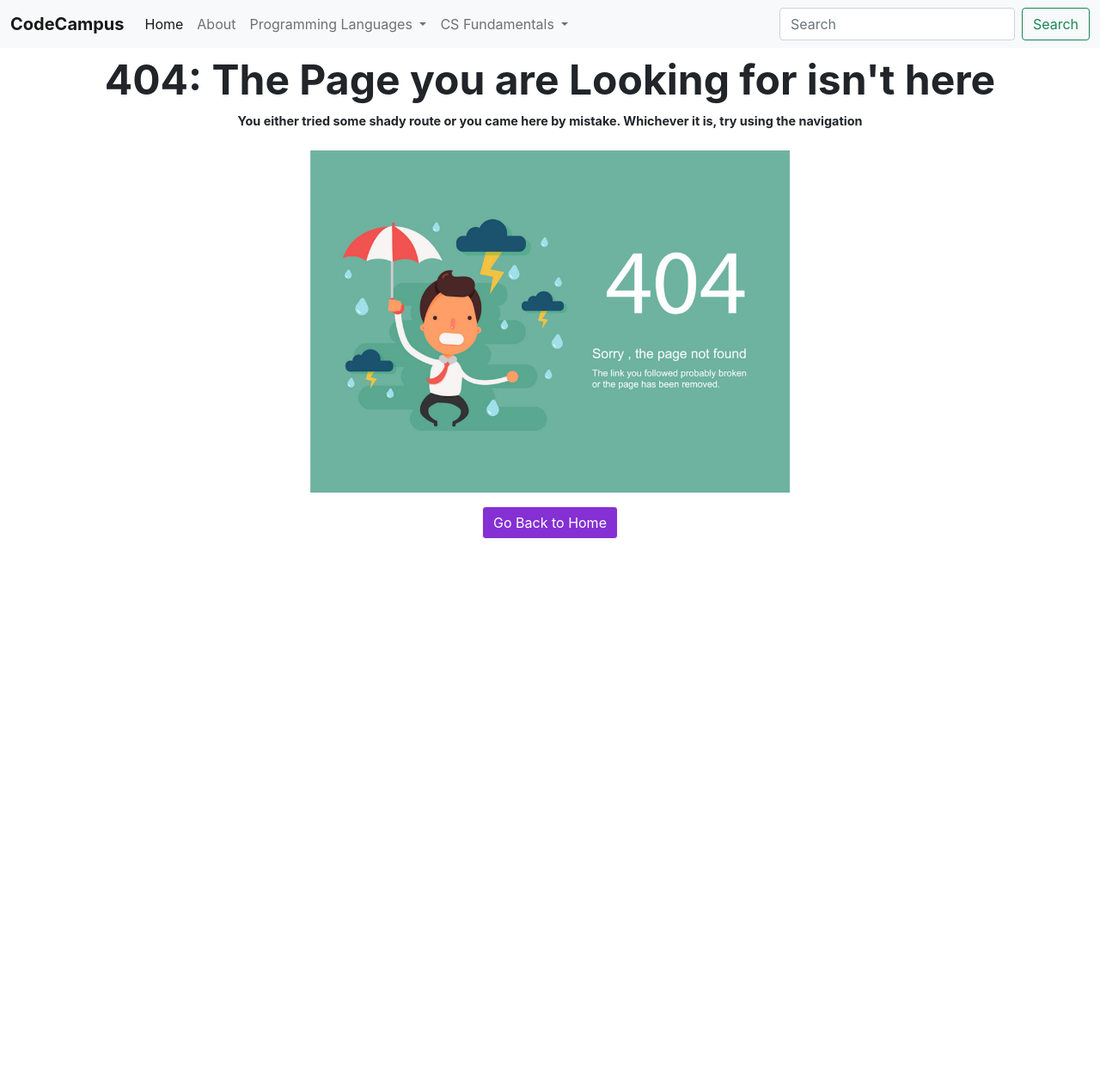
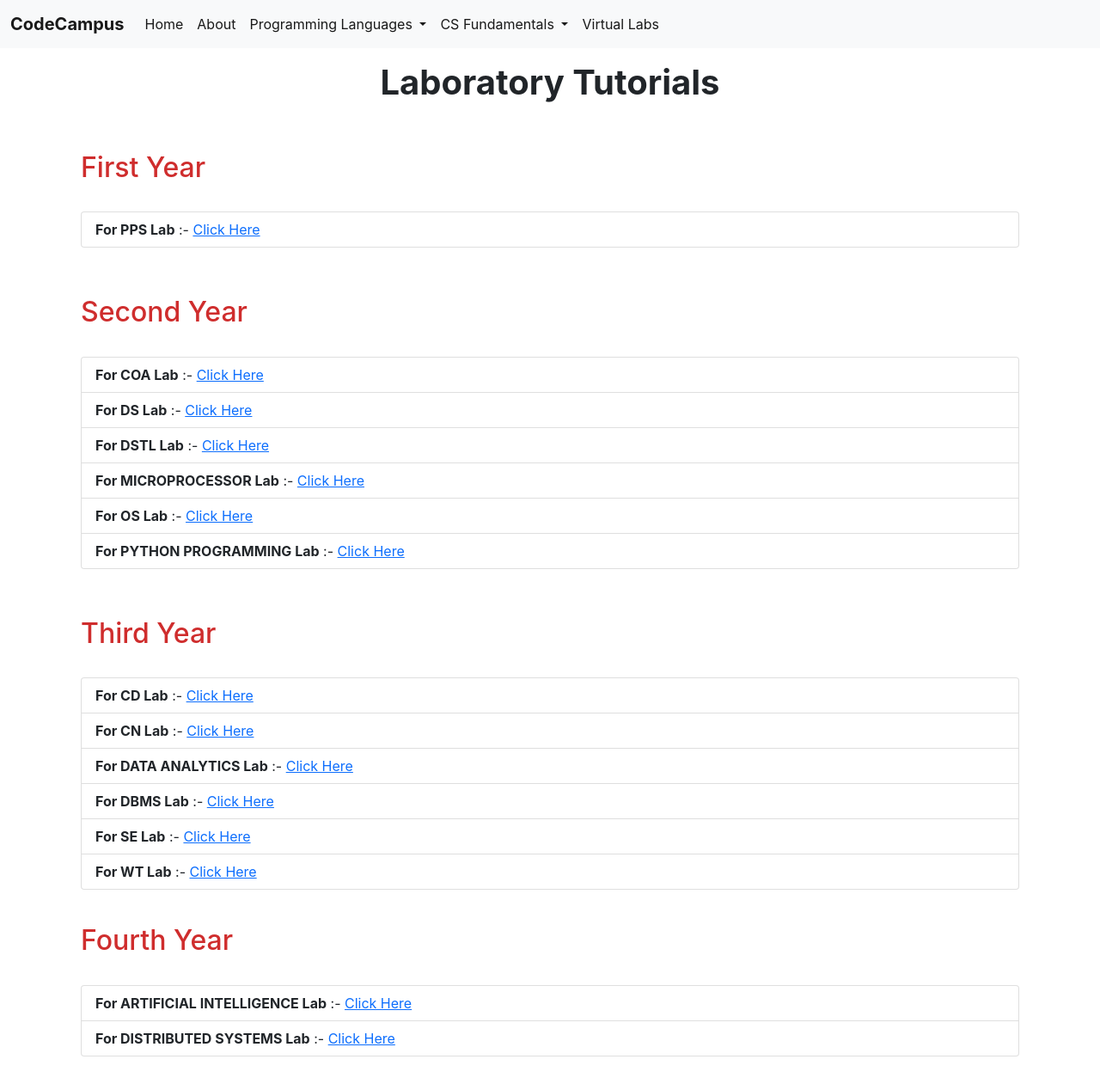
Before and after one commit to Manas0916/CodeCampus, a React (Create React App) app: page /virtuallab in a window 1280 px wide. Shown: the top 1268 px of the page at 86% size. Before the commit the page ends 800 px from the top, so only its background shows below. Built offline with nearby package versions, Linux system fonts and the light colour scheme.

Commit message:
Added VirtualLab

```diff
--- a/src/App.js
+++ b/src/App.js
@@ -2,6 +2,7 @@ import './App.css';
 import Navbar from './components/Navbar';
 import {BrowserRouter as Router, Routes, Route,} from "react-router-dom";
 import Home from './components/Home';
+import VirtualLab from './components/VirtualLab';
 import Project from './components/Project';
 import Resume from './components/Resume';
 import TcsNqtPrep from './components/TcsNqtPrep';
@@ -18,6 +19,7 @@ function App() {
         <Navbar/>
         <Routes>
           <Route exact path="/" element={<Home/>}></Route>
+          <Route exact path="/virtuallab" element={<VirtualLab/>}></Route>
           <Route exact path="/project" element={<Project/>}></Route>
           <Route exact path="/resume" element={<Resume/>}></Route>
           <Route exact path="/tcsnqtprep" element={<TcsNqtPrep/>}></Route>
--- a/src/components/Navbar.js
+++ b/src/components/Navbar.js
@@ -5,7 +5,7 @@ const Navbar = () => {
     return (
         //  navbar background color
         // style={{backgroundColor: "#1f2937"}}
-    <nav className="navbar navbar-expand-lg navbar-light bg-light" style={{backgroundColor: "#e3f2fd"}}>
+        <nav className="navbar navbar-expand-lg navbar-light bg-light" style={{ backgroundColor: "#e3f2fd" }}>
             <div className="container-fluid">
                 {/* navbar color */}
                 {/* style={{color : "#d8b3fe"}} */}
@@ -16,10 +16,10 @@ const Navbar = () => {
                 <div className="collapse navbar-collapse" id="navbarSupportedContent">
                     <ul className="navbar-nav me-auto mb-2 mb-lg-0">
                         <li className="nav-item"> <Link className="nav-link active" aria-current="page" to="/">Home</Link> </li>
-            <li className="nav-item"> <Link className="nav-link" to="/about">About</Link> </li>
+                        <li className="nav-item"> <Link className="nav-link active" to="/about">About</Link> </li>
 
                         <li className="nav-item dropdown">
-                <Link className="nav-link dropdown-toggle" to="/" role="button" data-mdb-toggle="dropdown" aria-haspopup="true" data-bs-toggle="dropdown" id="navbarDropdownMenuLink"  aria-expanded="false"> Programming Languages </Link>
+                            <Link className="nav-link active dropdown-toggle" to="/" role="button" data-mdb-toggle="dropdown" aria-haspopup="true" data-bs-toggle="dropdown" id="navbarDropdownMenuLink" aria-expanded="false"> Programming Languages </Link>
 
                             <ul className="dropdown-menu" aria-labelledby="navbarDropdownMenuLink">
                                 <li >
@@ -30,7 +30,7 @@ const Navbar = () => {
                                             <Link className="dropdown-item" to="/">Practice Coding Questions &raquo;</Link>
                                             <ul className="dropdown-submenu dropdown-menu">
                                                 <li><Link className="dropdown-item" target='_blank' rel='noreferrer' to='https://practice.geeksforgeeks.org/explore?page=1&category[]=CPP&difficulty[]=-1&sortBy=submissions&utm_source=geeksforgeeks&utm_medium=article_practice_tab&utm_campaign=article_practice_tab'>Basic</Link></li>
-                                    <li><Link className="dropdown-item"  target='_blank' rel='noreferrer'to='https://practice.geeksforgeeks.org/explore?page=1&category[]=CPP&difficulty[]=0&sortBy=submissions&utm_source=geeksforgeeks&utm_medium=article_practice_tab&utm_campaign=article_practice_tab'>Easy</Link></li>
+                                                <li><Link className="dropdown-item" target='_blank' rel='noreferrer' to='https://practice.geeksforgeeks.org/explore?page=1&category[]=CPP&difficulty[]=0&sortBy=submissions&utm_source=geeksforgeeks&utm_medium=article_practice_tab&utm_campaign=article_practice_tab'>Easy</Link></li>
                                                 <li><Link className="dropdown-item" target='_blank' rel='noreferrer' to='https://practice.geeksforgeeks.org/explore?page=1&category[]=CPP&difficulty[]=1&sortBy=submissions&utm_source=geeksforgeeks&utm_medium=article_practice_tab&utm_campaign=article_practice_tab'>Medium</Link></li>
                                             </ul>
                                         </li>
@@ -44,7 +44,7 @@ const Navbar = () => {
                                             <Link className="dropdown-item" to="/">Practice Coding Questions &raquo;</Link>
                                             <ul className="dropdown-submenu dropdown-menu">
                                                 <li><Link className="dropdown-item" target='_blank' rel='noreferrer' to='http://bit.ly/3JpS7ki'>Basic</Link></li>
-                                    <li><Link className="dropdown-item"  target='_blank' rel='noreferrer'to='http://bit.ly/3L9T4yq'>Easy</Link></li>
+                                                <li><Link className="dropdown-item" target='_blank' rel='noreferrer' to='http://bit.ly/3L9T4yq'>Easy</Link></li>
                                                 <li><Link className="dropdown-item" target='_blank' rel='noreferrer' to='http://bit.ly/3J0XZzf'>Medium</Link></li>
                                             </ul>
                                         </li>
@@ -63,7 +63,7 @@ const Navbar = () => {
                         </li>
 
                         <li className="nav-item dropdown">
-                <Link className="nav-link dropdown-toggle" to="/" role="button" data-bs-toggle="dropdown" aria-haspopup="true" aria-expanded="false"> CS Fundamentals </Link>
+                            <Link className="nav-link active dropdown-toggle" to="/" role="button" data-bs-toggle="dropdown" aria-haspopup="true" aria-expanded="false"> CS Fundamentals </Link>
                             <ul className="dropdown-menu">
                                 <li><Link className="dropdown-item" target='_blank' to="https://www.interviewbit.com/operating-system-interview-questions/">Operating Systems</Link></li>
                                 <li><Link className="dropdown-item" target='_blank' to="https://www.interviewbit.com/networking-interview-questions/">Computer Networks</Link></li>
@@ -71,11 +71,8 @@ const Navbar = () => {
                                 <li><Link className="dropdown-item" target='_blank' to="https://www.interviewbit.com/oops-interview-questions/">OOPS Concepts</Link></li>
                             </ul>
                         </li>
+                        <li className="nav-item"> <Link className="nav-link active" to="/virtuallab">Virtual Labs</Link> </li>
                     </ul>
-        <form className="d-flex" role="search">
-            <input className="form-control me-2" type="search" placeholder="Search" aria-label="Search"/>
-            <button className="btn btn-outline-success" type="submit">Search</button>
-        </form>
                 </div>
             </div>
         </nav>
--- /dev/null
+++ b/src/components/VirtualLab.js
@@ -0,0 +1,62 @@
+import React, { useEffect } from 'react';
+import { Link } from 'react-router-dom';
+
+const VirtualLab = () => {
+    useEffect(() => {
+        window.scrollTo(0, 0)
+    }, []);
+
+    return (
+        <>
+            <div className='container my-3'>
+                <h1><strong>Laboratory Tutorials</strong></h1>
+            </div>
+            <br />
+            <div className='container'>
+                <div className='container my-3 text-start'>
+                    <h2 style={{ color: "#cf2d2d" }}>First Year</h2>
+                    <br />
+                    <ul className="list-group">
+                        <li className="list-group-item"><b>For PPS Lab</b> :- <Link to="https://youtube.com/playlist?list=PL-JvKqQx2AteR-PykKOm8rHuz5o8jf5nY" target='_blank' rel="noreferrer">Click Here</Link></li>
+                    </ul>
+                </div>
+                <br/>
+                <div className='container my-3 text-start'>
+                    <h2 style={{ color: "#cf2d2d" }}>Second Year</h2>
+                    <br />
+                    <ul className="list-group">
+                        <li className="list-group-item"><b>For COA Lab</b>  :- <Link to="https://youtube.com/playlist?list=PLeV1aO80bdi7Zuce2uudw4327dQ71VTXw" target='_blank' rel="noreferrer">Click Here</Link></li>
+                        <li className="list-group-item"><b>For DS Lab</b>  :- <Link to="https://youtube.com/playlist?list=PLpqGPi6G3Jf31PQCwxxq3LbIyRI1JNhzM" target='_blank' rel="noreferrer">Click Here</Link></li>
+                        <li className="list-group-item"><b>For DSTL Lab</b>   :- <Link to="" target='_blank' rel="noreferrer">Click Here</Link></li>
+                        <li className="list-group-item"><b>For MICROPROCESSOR Lab</b>  :- <Link to="https://youtu.be/GsPxk6GYf2Y" target='_blank' rel="noreferrer">Click Here</Link></li>
+                        <li className="list-group-item"><b>For OS Lab</b>  :- <Link to="https://youtube.com/playlist?list=PLlr7wO747mNp5nn0hteJFnt1rpdx6GG-_" target='_blank' rel="noreferrer">Click Here</Link></li>
+                        <li className="list-group-item"><b>For PYTHON PROGRAMMING Lab</b>   :- <Link to="https://youtube.com/playlist?list=PLGTaKwAVxdJFAddLmT-yDyN5dDdMGkJUu" target='_blank' rel="noreferrer">Click Here</Link></li>
+                    </ul>
+                </div>
+                <br/>
+                <div className='container my-3 text-start'>
+                    <h2 style={{ color: "#cf2d2d" }}>Third Year</h2>
+                    <br />
+                    <ul className="list-group">
+                        <li className="list-group-item"><b>For CD Lab</b>  :- <Link to="https://youtube.com/playlist?list=PLSQzU2GdS6gfdaDjSC_Ol0s5Kj-P1mWZi" target='_blank' rel="noreferrer">Click Here</Link></li>
+                        <li className="list-group-item"><b>For CN Lab</b>  :- <Link to="https://youtube.com/playlist?list=PLTwXRHDoo-A-Zn0y1XdH0NCCJ8YzTtq-u" target='_blank' rel="noreferrer">Click Here</Link></li>
+                        <li className="list-group-item"><b>For DATA ANALYTICS Lab</b>  :- <Link to="https://youtu.be/6NO87npD7zk" target='_blank' rel="noreferrer">Click Here</Link></li>
+                        <li className="list-group-item"><b>For DBMS Lab</b>  :- <Link to="https://youtube.com/playlist?list=PLUhzUGU9G_1sXjCDdjxlt8uFrHovolYcA" target='_blank' rel="noreferrer">Click Here</Link></li>
+                        <li className="list-group-item"><b>For SE Lab</b>  :- <Link to="" target='_blank' rel="noreferrer">Click Here</Link></li>
+                        <li className="list-group-item"><b>For WT Lab</b>  :- <Link to="https://youtube.com/playlist?list=PLX0o88X01t3vX06IO6llakXT-iRG7J2Gk" target='_blank' rel="noreferrer">Click Here</Link></li>
+                    </ul>
+                </div>
+                <br/>
+                <div className='container mb-5 text-start'>
+                    <h2 style={{ color: "#cf2d2d" }}>Fourth Year</h2>
+                    <br />
+                    <ul className="list-group">
+                        <li className="list-group-item"><b>For ARTIFICIAL INTELLIGENCE Lab</b>  :- <Link to="https://youtube.com/playlist?list=PLSQzU2GdS6gfdaDjSC_Ol0s5Kj-P1mWZi" target='_blank' rel="noreferrer">Click Here</Link></li>
+                        <li className="list-group-item"><b>For DISTRIBUTED SYSTEMS Lab</b>  :- <Link to="https://youtube.com/playlist?list=PLTwXRHDoo-A-Zn0y1XdH0NCCJ8YzTtq-u" target='_blank' rel="noreferrer">Click Here</Link></li>
+                    </ul>
+                </div>
+            </div>
+        </>
+    );
+}
+export default VirtualLab;
```
Lines whose indentation alone changed are shown as unchanged.
